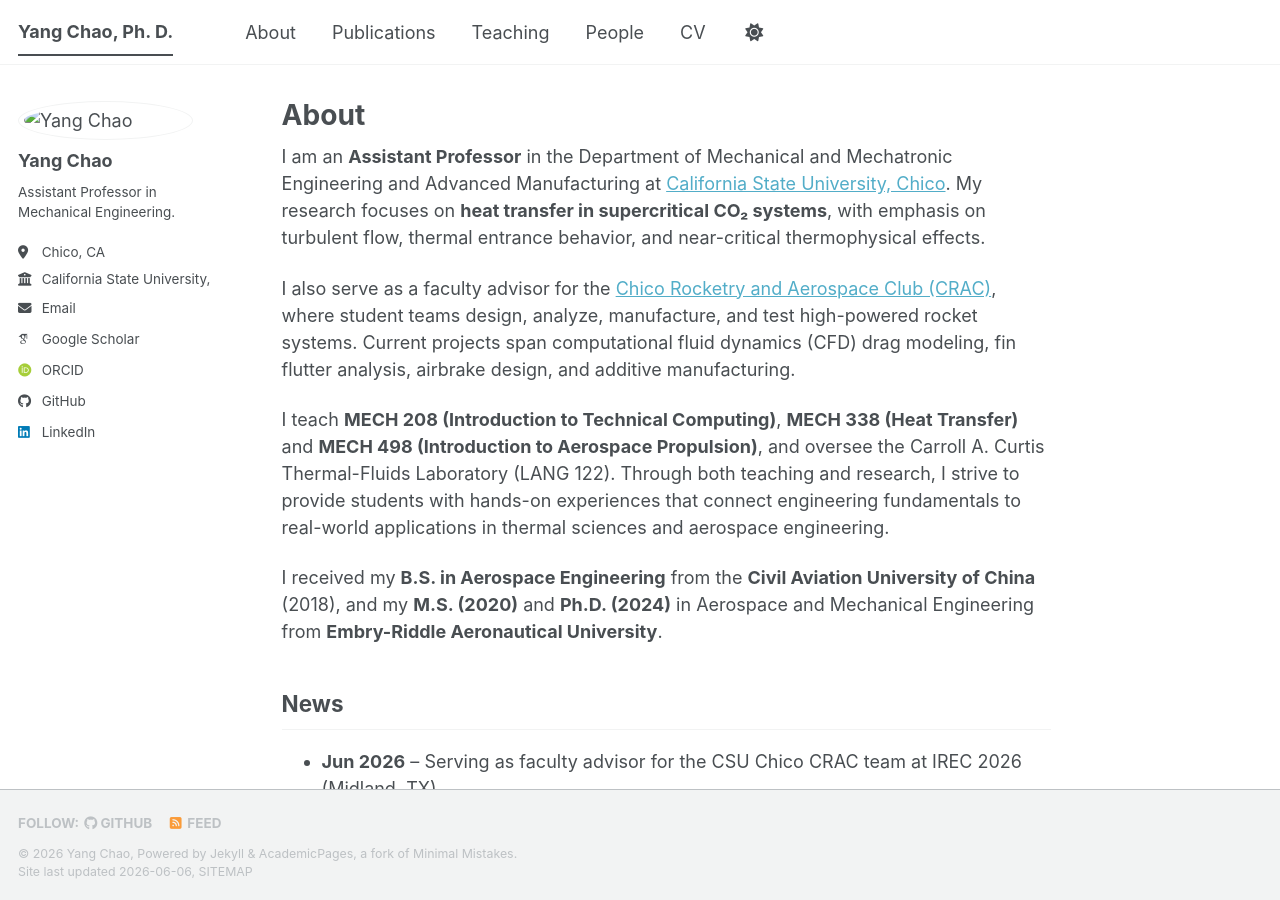
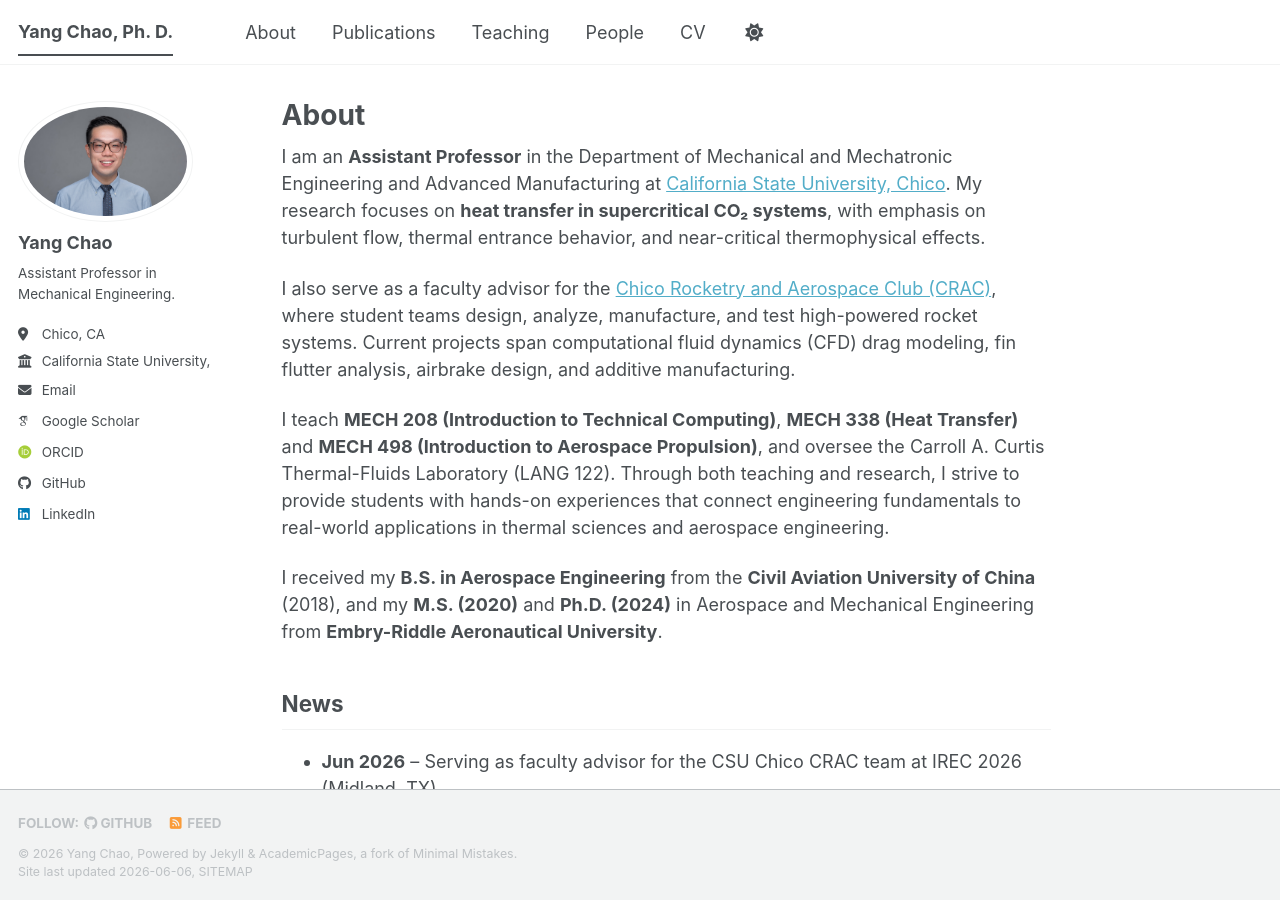
Before and after one commit to cycynyny/cycynyny.github.io, a Jekyll site: the page built from _pages/about.md, in a window 1280 px wide and 900 px high. Built offline with Jekyll 4.4.1, drawn with Linux system fonts in a browser that asks for light colours; some web fonts are replaced; a script bundle is joined from its source files by our own code; library files that are not in the unit come from our copies.

Commit message:
Update _config.yml

```diff
--- a/_config.yml
+++ b/_config.yml
@@ -22,7 +22,7 @@ repository               : "cycynyny/cycynyny.github.io"
 #               Additional customization can be done by editing /_includes/author-profile.html
 author:
   # Biographic information
-  avatar           : "/images/Self.jpg"
+  avatar           : "Self.jpg"
   name             : "Yang Chao"
   pronouns         : # example: "he/him"
   bio              : "Assistant Professor in Mechanical Engineering."
```
